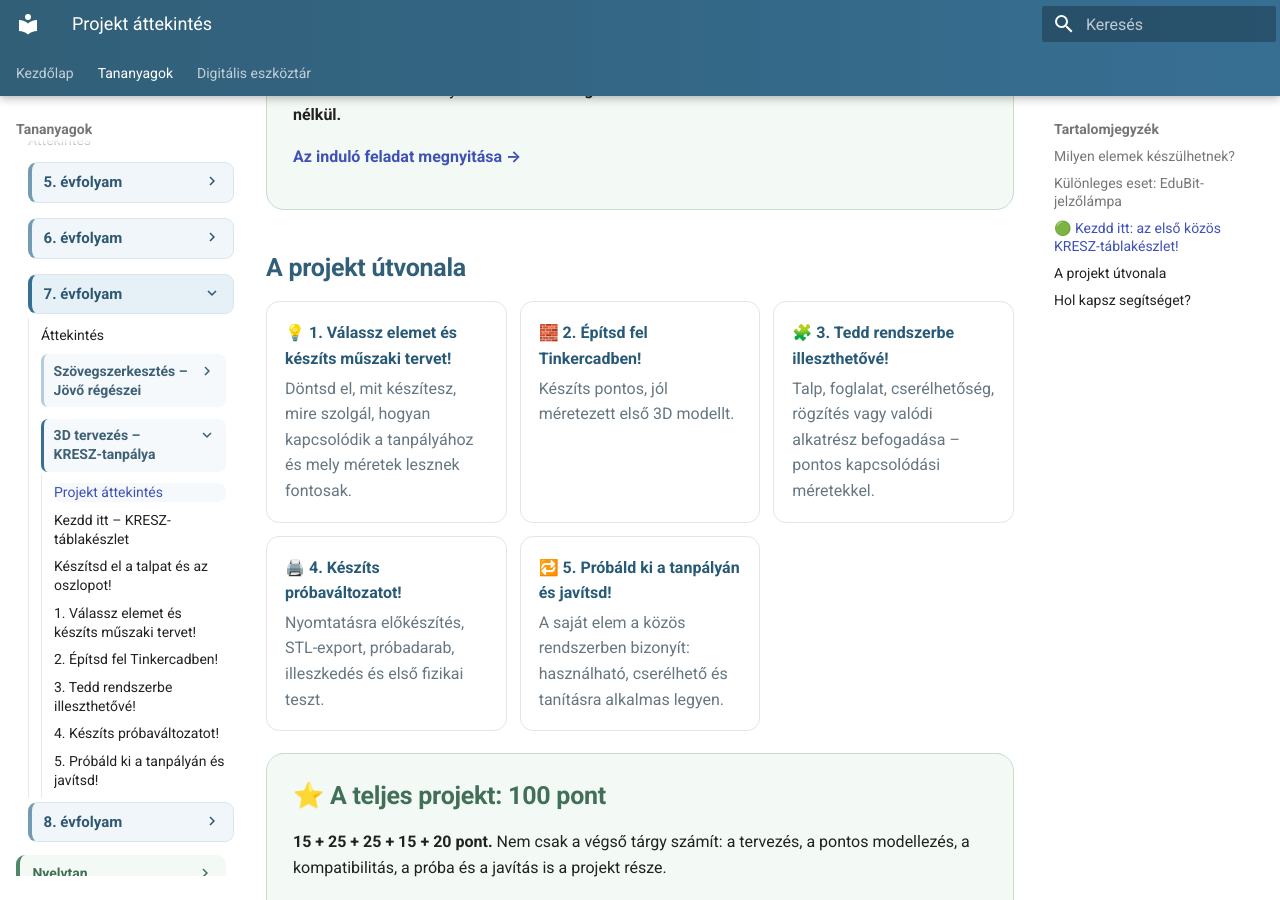
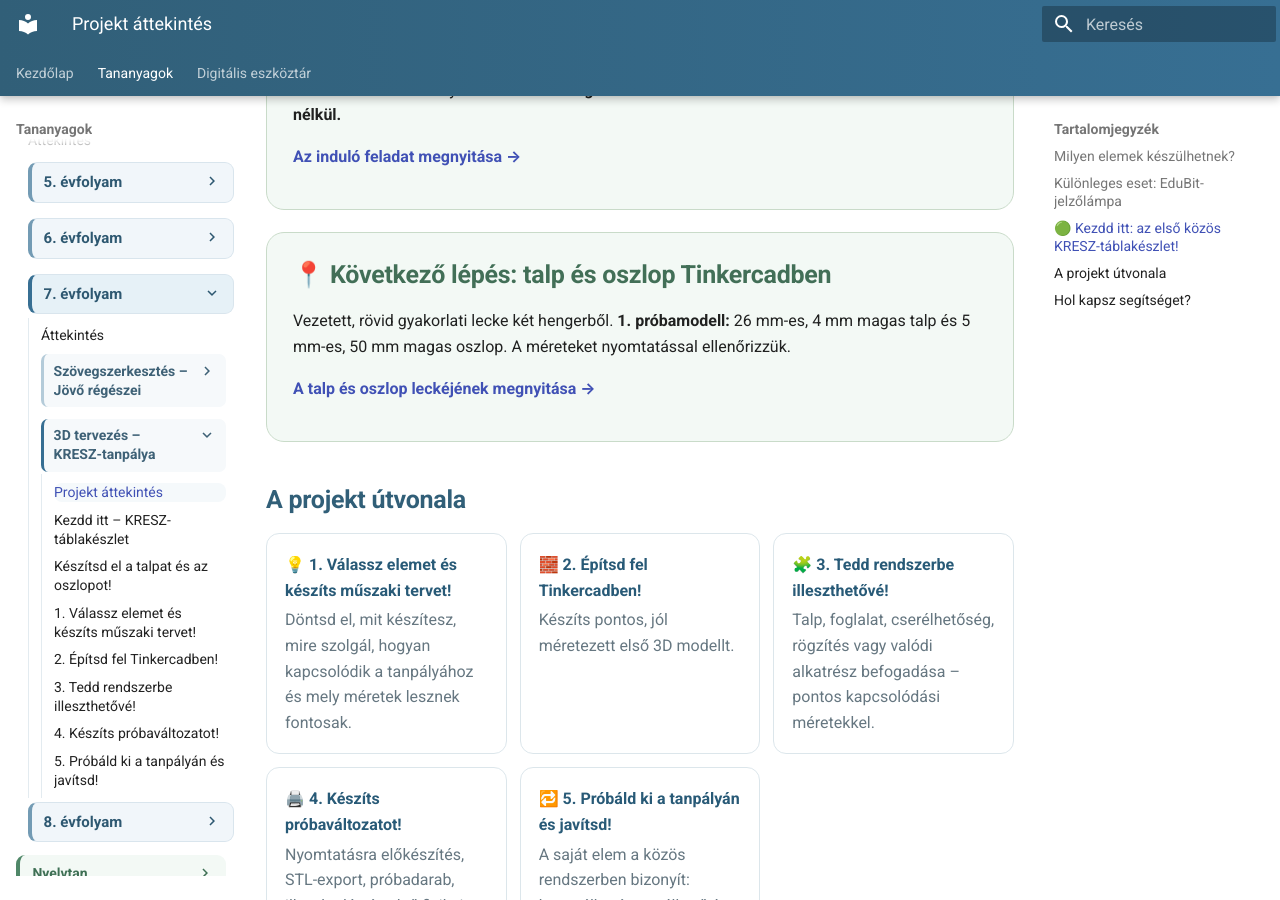
Before and after one commit to bsuszter/digitalis-eszkoztar, an MkDocs documentation site: the page built from docs/tananyagok/digitalis-kultura/7-evfolyam/kresz-tanpalya/index.md, in a window 1280 px wide and 900 px high, scrolled down 3449 px. Built offline with MkDocs 1.6.1 and Material for MkDocs 9.7.7, drawn with Linux system fonts in a browser that asks for light colours.

Commit message:
Link Tinkercad base and post lesson from project overview

```diff
--- a/docs/tananyagok/digitalis-kultura/7-evfolyam/kresz-tanpalya/index.md
+++ b/docs/tananyagok/digitalis-kultura/7-evfolyam/kresz-tanpalya/index.md
@@ -75,6 +75,12 @@ Ha a jelzőlámpa-tartót választod, egy valódi elektronikai elem köré terve
   <p><a href="tabla-keszlet-indulo-feladat/" target="_blank" rel="noopener"><strong>Az induló feladat megnyitása →</strong></a></p>
 </div>
 
+<div class="project-panel project-panel--green">
+  <h2>📍 Következő lépés: talp és oszlop Tinkercadben</h2>
+  <p>Vezetett, rövid gyakorlati lecke két hengerből. <strong>1. próbamodell:</strong> 26 mm-es, 4 mm magas talp és 5 mm-es, 50 mm magas oszlop. A méreteket nyomtatással ellenőrizzük.</p>
+  <p><a href="talp-es-oszlop-tinkercad/" target="_blank" rel="noopener"><strong>A talp és oszlop leckéjének megnyitása →</strong></a></p>
+</div>
+
 ## A projekt útvonala
 
 <div class="idea-grid">
```
